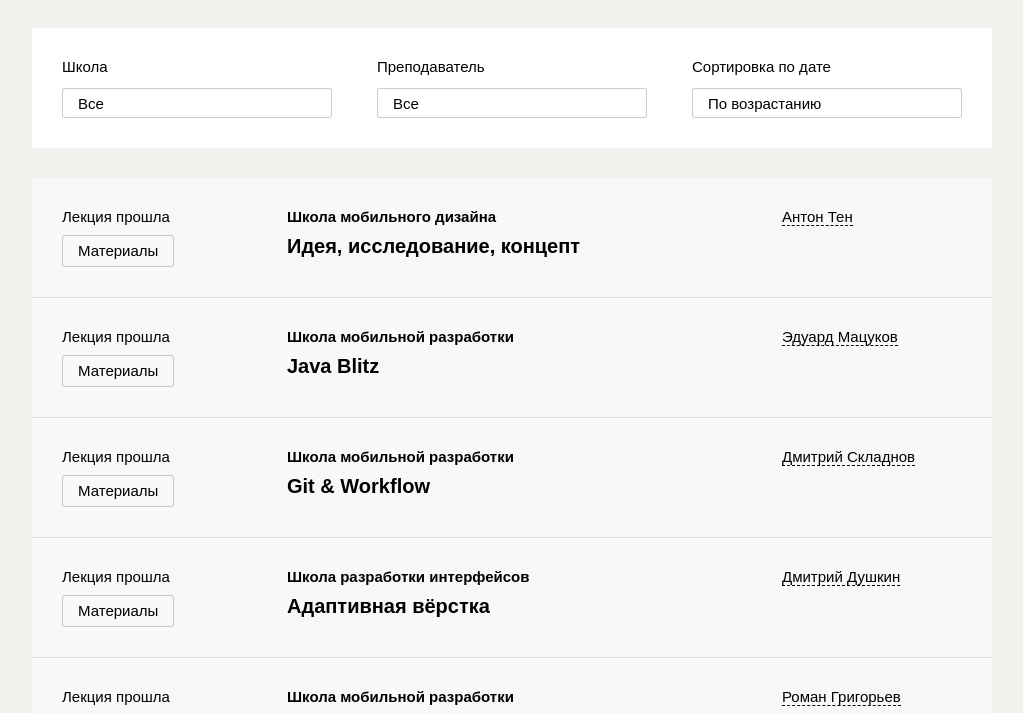
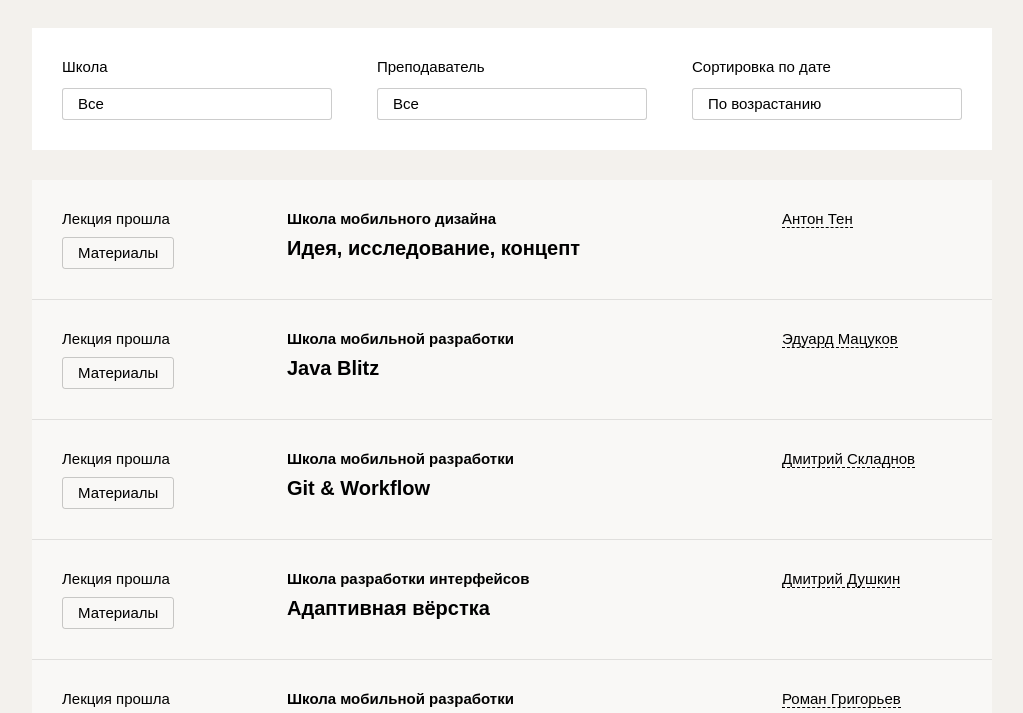
Before and after one commit to batogov/entrance-task-1-source, a website: page src/index.html in a window 1280 px wide. Shown: the part 82-795 px from the top of the page, without its empty margins (128-1151 px from the left). Drawn offline with Linux system fonts and the light colour scheme.

Commit message:
Последние правки

```diff
--- a/src/js/data.js
+++ b/src/js/data.js
@@ -234,7 +234,7 @@
 
         "ivank": {
             name: "Иван Карев",
-            desc: "Окончил факультет ВМК (вычислительной математики и кибернетики) МГУ им. М.В. Ломоносова, занимается веб-программированием с 2007 года. Сначала делал админки для системы фильтрации трафика, затем — интерфейсы онлайн-карт для проекта Космоснимки. В Яндексе начинал с Народа и Я.ру, последние два года занимался главной страницей. В настоящее время специализируется на вопросах производительности: от серверного JS до оптимизации загрузки страницы на клиенте."
+            desc: "Окончил факультет ВМК (вычислительной математики и кибернетики) МГУ им. М.В. Ломоносова, занимается веб-программированием с 2007 года. В настоящее время специализируется на вопросах производительности: от серверного JS до оптимизации загрузки страницы на клиенте."
         },
 
         "andryp": {
--- a/src/scss/components/fieldset.scss
+++ b/src/scss/components/fieldset.scss
@@ -25,7 +25,7 @@
     select {
         width: 100%;
         padding: 0 15px;
-        height: 30px;
+        height: 32px;
 
         font: 15px/30px Arial, Helvetica, sans-serif;
         text-overflow: "";
@@ -85,5 +85,4 @@
             top: 20px;
         }
     }
-
 }
--- a/src/scss/components/lesson.scss
+++ b/src/scss/components/lesson.scss
@@ -156,7 +156,6 @@
         }
     }
 
-
     @media (max-width: 560px) {
         & {
             padding: 20px;
```
Also changed, not shown: README.md, build/css/style.min.css, build/js/main.min.js, src/css/style.css.
